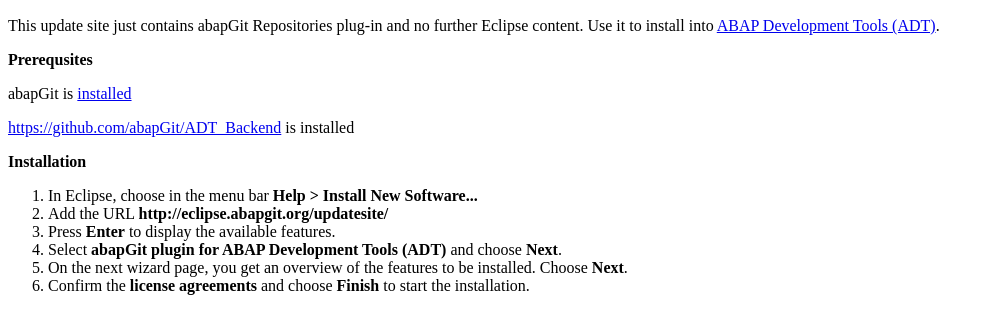
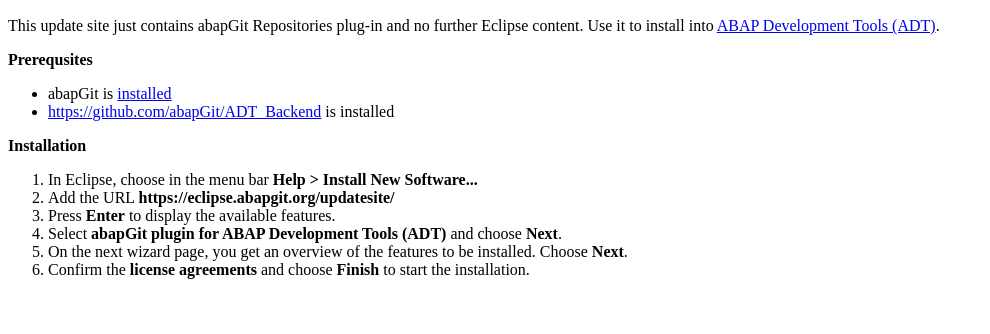
Before and after one commit to abapGit/eclipse.abapgit.org, a plain HTML site: page updatesite/index.html in a window 1280 px wide. Shown: the part 38-372 px from the top of the page, without its empty margins (0-990 px from the left). Drawn offline with Linux system fonts and the light colour scheme.

Commit message:
format and update

```diff
--- a/updatesite/index.html
+++ b/updatesite/index.html
@@ -1,18 +1,22 @@
 <html>
-    <title>abapGit Repositories ADT Plug-In</title>
-    <head></head>
+    <head>
+        <meta charset="utf-8" />
+        <title>abapGit Repositories ADT Plug-In</title>
+    </head>
     <body>
         <div>
             <h2>abapGit Repositories ADT Plug-In</h2>
             <p>This update site just contains abapGit Repositories plug-in and no further Eclipse content.
                Use it to install into <a href="https://tools.hana.ondemand.com/#abap">ABAP Development Tools (ADT)</a>.</p>
             <b>Prerequsites</b>
-            <p>abapGit is <a href="https://docs.abapgit.org/guide-upgrade.html">installed</a></p>
-            <p><a href="https://github.com/abapGit/ADT_Backend">https://github.com/abapGit/ADT_Backend</a> is installed</p>
+            <ul>
+                <li>abapGit is <a href="https://docs.abapgit.org/guide-upgrade.html">installed</li>
+                <li><a href="https://github.com/abapGit/ADT_Backend">https://github.com/abapGit/ADT_Backend</a> is installed</li>
+            </ul>
             <b>Installation</b>
             <ol>
                 <li>In Eclipse, choose in the menu bar <b>Help > Install New Software...</b></li>
-                <li>Add the URL <b>http://eclipse.abapgit.org/updatesite/</b></li>
+                <li>Add the URL <b>https://eclipse.abapgit.org/updatesite/</b></li>
                 <li>Press <b>Enter</b> to display the available features.</li>
                 <li>Select <b>abapGit plugin for ABAP Development Tools (ADT)</b> and choose <b>Next</b>.</li>
                 <li>On the next wizard page, you get an overview of the features to be installed. Choose <b>Next</b>.</li>
```
